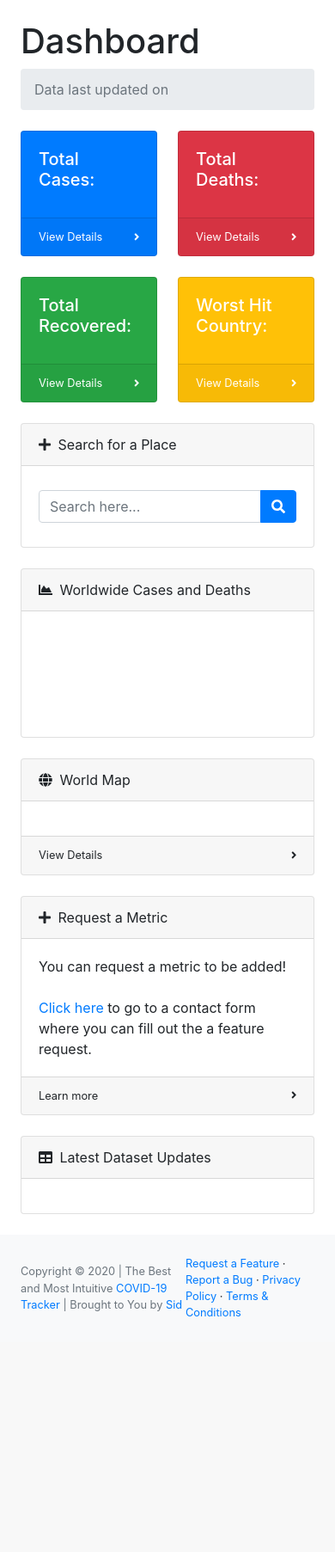
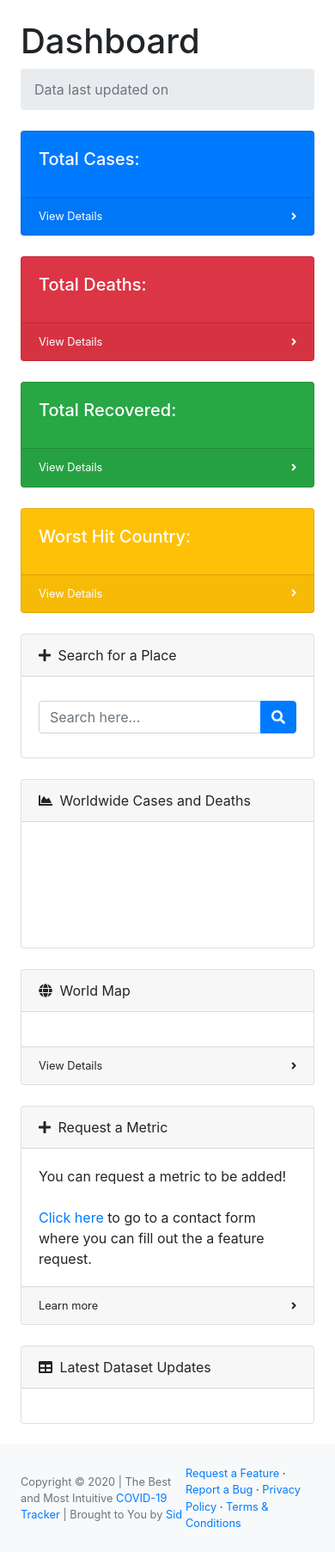
Before and after one commit to SidSidSid16/COVID19-Tracker, a Flask app: template templates/index.html in a window 390 px wide. Shown: the part 56-1861 px from the top of the page at 86% size. Before the commit the page ends 1617 px from the top, so only its background shows below. Run offline with Flask 2, Linux system fonts and the light colour scheme; the template is opened without the code that fills it, so the values that code supplies are empty; some libraries are stand-ins or nearby versions.

Commit message:
Fixed mobile friendliness of grid system

```diff
--- a/templates/index.html
+++ b/templates/index.html
@@ -11,7 +11,7 @@
                         <div class="row">
                             <div class="col-xl-6">
                                 <div class="row">
-                                    <div class="col-6">
+                                    <div class="col-xl-6">
                                         <div class="card bg-primary text-white mb-4">
                                             <div class="card-body">
                                                 <h5 class="card-title">Total Cases:</h5>
@@ -23,7 +23,7 @@
                                             </div>
                                         </div>
                                     </div>
-                                    <div class="col-6">
+                                    <div class="col-xl-6">
                                         <div class="card bg-danger text-white mb-4">
                                             <div class="card-body">
                                                 <h5 class="card-title">Total Deaths:</h5>
@@ -37,7 +37,7 @@
                                     </div>
                                 </div>
                                 <div class="row">
-                                    <div class="col-6">
+                                    <div class="col-xl-6">
                                         <div class="card bg-success text-white mb-4">
                                             <div class="card-body">
                                                 <h5 class="card-title">Total Recovered:</h5>
@@ -49,7 +49,7 @@
                                             </div>
                                         </div>
                                     </div>
-                                    <div class="col-6">
+                                    <div class="col-xl-6">
                                         <div class="card bg-warning text-white mb-4">
                                             <div class="card-body">
                                                 <h5 class="card-title">Worst Hit Country:</h5>
--- a/templates/place.html
+++ b/templates/place.html
@@ -11,7 +11,7 @@
                         <div class="row">
                             <div class="col-xl-6">
                                 <div class="row">
-                                    <div class="col-12">
+                                    <div class="col-xl-12">
                                         <div class="card bg-primary text-white mb-4">
                                             <div class="card-body">
                                                 <h5 class="card-title">Total Cases:</h5>
@@ -21,7 +21,7 @@
                                     </div>
                                 </div>
                                 <div class="row">
-                                    <div class="col-6">
+                                    <div class="col-xl-6">
                                         <div class="card bg-danger text-white mb-4">
                                             <div class="card-body">
                                                 <h5 class="card-title">Total Deaths:</h5>
@@ -29,7 +29,7 @@
                                             </div>
                                         </div>
                                     </div>
-                                    <div class="col-6">
+                                    <div class="col-xl-6">
                                         <div class="card bg-success text-white mb-4">
                                             <div class="card-body">
                                                 <h5 class="card-title">Total Recovered:</h5>
```
Also changed, not shown: templates/places_overview.html (+4 -4 lines).
